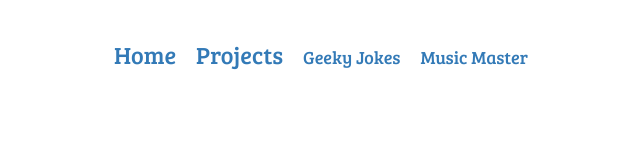
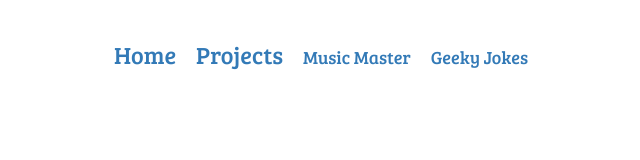
Before and after one commit to ifat-github/ifat.website, a React (Vite) app: page / in a window 1280 px wide. Shown: the top 160 px of the page, without its empty margins (319-959 px from the left). Built offline with nearby package versions, Linux system fonts and the light colour scheme.

Commit message:
removed music master

```diff
--- a/src/components/Header.js
+++ b/src/components/Header.js
@@ -13,8 +13,8 @@ const Header = ({ children }) => {
             <div>
                 <h3 style={style}><Link to='/'>Home</Link></h3>
                 <h3 style={style}><Link to='/projects'>Projects</Link></h3>
+                <h4 style={style}><Link to='/music-master'>Music Master</Link></h4>
                 <h4 style={style}><Link to='/jokes'>Geeky Jokes</Link></h4>
-                <h4 style={style}><Link to='/music-master'>Music Master</Link></h4>
             </div>
             {children}
         </div>
```
Also changed, not shown: 2 other files (tests, documents, lock files or other folders).
